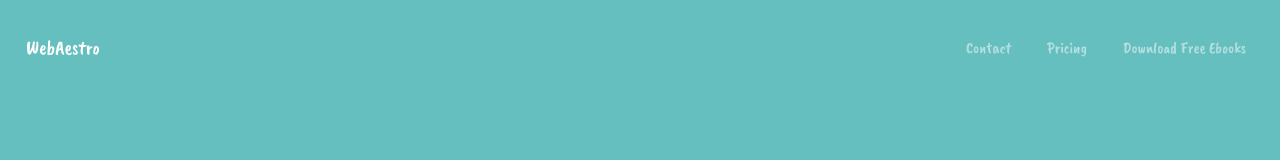
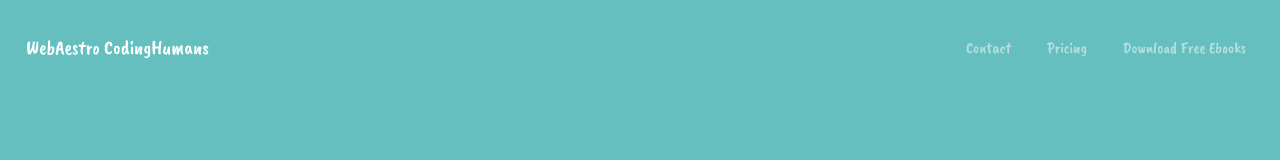
Before and after one commit to BadalSherpa/WebAestro, a plain HTML site: page index.html in a window 1280 px wide. Shown: the top 160 px of the page. Drawn offline with nearby package versions, Linux system fonts and the light colour scheme.

Commit message:
Update index.html

```diff
--- a/index.html
+++ b/index.html
@@ -19,7 +19,7 @@
 
   <!-- Nav Bar -->
   <nav class="navbar navbar-expand-lg navbar-dark" style="background-color:#66BFBF; ">
-      <a class="navbar-brand" href="">WebAestro</a>
+      <a class="navbar-brand" href="">WebAestro CodingHumans</a>
        <button class="navbar-toggler" type="button" data-toggle="collapse" data-target="#navbarSupportedContent" aria-controls="navbarSupportedContent" aria-expanded="false" aria-label="Toggle navigation">
       <span class="navbar-toggler-icon"></span>
     </button>
```
